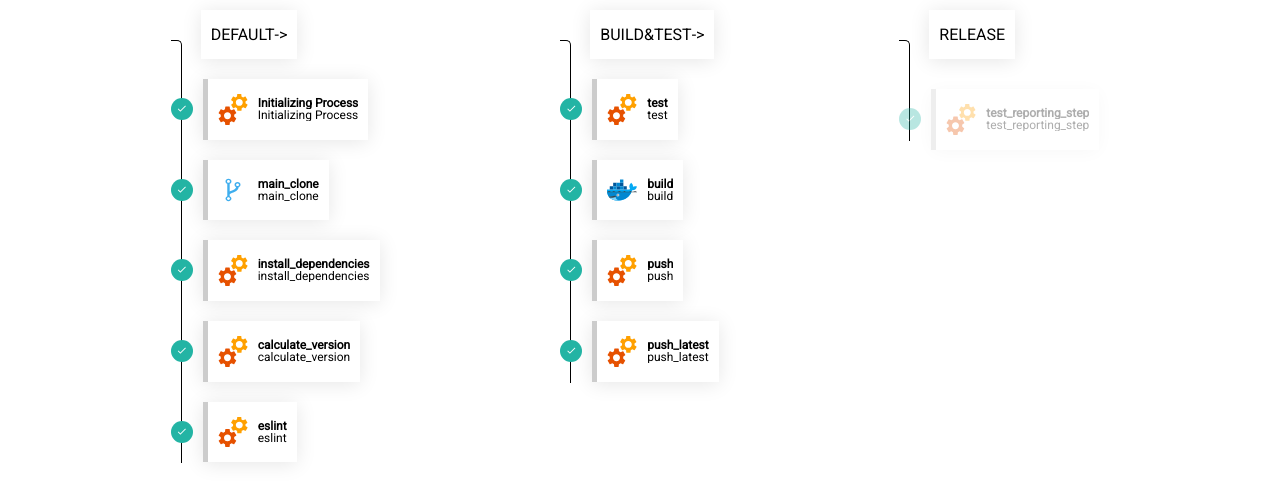
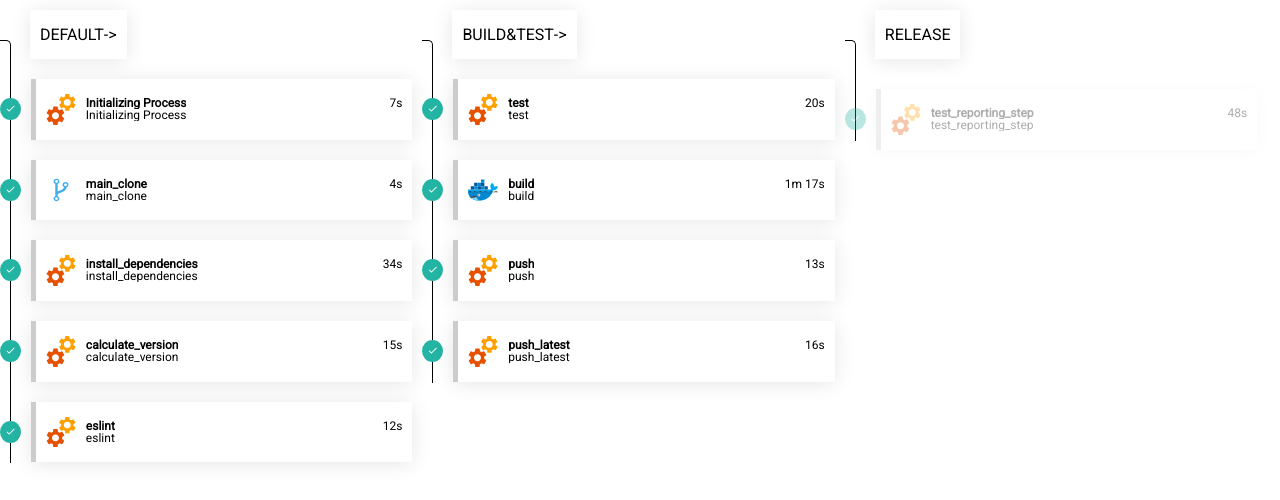
Before and after one commit to ReuvenLiran/codefresh, an Angular app: page / in a window 1280 px wide. Shown: the top 500 px of the page. Built offline with nearby package versions, Linux system fonts and the light colour scheme; what ansi_up would draw is missing.

Commit message:
Fix styles

```diff
--- a/src/app/app.component.scss
+++ b/src/app/app.component.scss
@@ -3,9 +3,13 @@
   overflow: auto;
   position: relative;
 }
+
+app-steps-list {
+  width: 33%;
+}
 .stages {
   display: flex;
-  justify-content: space-evenly;
+  // justify-content: space-evenly;
   &.terminal-open {
     height: calc(100vh + 300px);
   }
--- a/src/app/app.component.ts
+++ b/src/app/app.component.ts
@@ -4,6 +4,7 @@ import {
   getLog,
   getCPUMetrics,
   getMemoryMetrics,
+  formatSecondsToTime,
 } from './utils';
 
 const { steps } = data;
@@ -80,12 +81,22 @@ export class AppComponent implements OnInit {
           name,
           status,
           metrics = {},
+          creationTimeStamp,
+          finishTimeStamp,
         } = steps[i];
         const { memory, cpu } = metrics;
         stepsLogs[name] = logs;
         stepsMemory[name] = memory;
         stepsCPU[name] = cpu;
-        this.stages[j].steps.push({name, status})
+        const diff = finishTimeStamp - creationTimeStamp;
+        const formattedDuration = formatSecondsToTime(diff, 'h m s');
+        const step = {
+          name,
+          status,
+          duration: formattedDuration,
+        };
+        // console.log(step);
+        this.stages[j].steps.push(step);
       }, (i + 1) * 500)
     }
     let j = 0;
--- a/src/app/card.scss
+++ b/src/app/card.scss
@@ -8,4 +8,10 @@
   display: flex;
   justify-content: flex-start;
   align-items: center;
+  transform: translateY(0px);
+  transition: transform 0.25s ease-in-out;
+  &:hover {
+    box-shadow: 0 2px 20px 0 rgba(0,0,0,.2);
+    transform: translateY(-5px);
+  }
 }
--- a/src/app/inline-step/inline-step.component.html
+++ b/src/app/inline-step/inline-step.component.html
@@ -4,7 +4,10 @@
     src="{{ image }}"
   />
   <div class="step-text">
-    <h6>{{ step.name }}</h6>
+    <div class="step-header">
+      <h6>{{ step.name }}</h6>
+      <span>{{ step.duration }}</span>
+    </div>
     <span>{{ step.name }}</span>
   </div>
 </div>
--- a/src/app/inline-step/inline-step.component.scss
+++ b/src/app/inline-step/inline-step.component.scss
@@ -25,10 +25,16 @@
     margin-right: 10px;
     width: 30px;
   }
+
   .step-text {
     display: flex;
     flex-direction: column;
     justify-content: space-between;
+    width: 100%;
+    .step-header {
+      display: flex;
+      justify-content: space-between;
+      align-items: center;
       h6 {
         margin: 0;
         padding: 0;
@@ -38,6 +44,7 @@
         white-space: nowrap;
         overflow: hidden;
         text-overflow: ellipsis;
+      }
     }
     span {
       font-size: 12px;
--- a/src/app/step/step.component.scss
+++ b/src/app/step/step.component.scss
@@ -43,11 +43,13 @@
   margin-bottom: 20px;
   animation: fade-in 0.3s ease-in-out;
 
-
   &.success::before {
     @include status-style(success);
   }
   &.error::before {
     @include status-style(error);
   }
+  app-inline-step {
+    width: 100%;
+  }
 }
--- a/src/app/steps-list/steps-list.component.scss
+++ b/src/app/steps-list/steps-list.component.scss
@@ -1,6 +1,5 @@
 .steps-list {
   list-style: none;
-
   margin: 10px;
   padding: 0;
   position: relative;
--- a/src/app/utils.ts
+++ b/src/app/utils.ts
@@ -39,7 +39,9 @@ const formatMemoryMetrics = memoryUsage => {
       time,
     } = d;
     total.usage.push(usage / 1000000);
-    total.time.push(formatSecondsToTime((time - firstTime) / 1000,));
+    const secsDiff = (time - firstTime) / 1000;
+    const formattedTime = formatSecondsToTime(secsDiff, 'hh:mm:ss')
+    total.time.push(formattedTime);
     return total;
   }, DEFAULT);
   return result;
@@ -67,7 +69,9 @@ const formatCPUMetrics = cpuUsage => {
       time,
     } = d;
     total.usage.push(usage);
-    total.time.push(formatSecondsToTime((time - firstTime) / 1000,));
+    const secsDiff = (time - firstTime) / 1000;
+    const formattedTime = formatSecondsToTime(secsDiff, 'hh:mm:ss')
+    total.time.push(formattedTime);
     return total;
   }, DEFAULT);
   return result;
@@ -83,7 +87,7 @@ export const getCPUMetrics = (step, cpuUsage) => {
   return hashCPU[step];
 }
 
-const formatSecondsToTime = (secs) => {
+const formatSecondsToFormat2 = (secs) => {
   const sec_num = parseInt(secs, 10);
   const hoursVal   = Math.floor(sec_num / 3600);
   const minutesVal = Math.floor((sec_num - (hoursVal * 3600)) / 60);
@@ -98,3 +102,40 @@ const formatSecondsToTime = (secs) => {
   if (secondsVal < 10) {seconds = "0"+seconds;}
   return hours+':'+minutes+':'+seconds;
 };
+
+const formatSecondsToFormat1 = secs => {
+  console.log('formatSecondsToFormat1', secs);
+  const sec_num = parseInt(secs, 10);
+  const hoursVal   = Math.floor(sec_num / 3600);
+  const minutesVal = Math.floor((sec_num - (hoursVal * 3600)) / 60);
+  const secondsVal = sec_num - (hoursVal * 3600) - (minutesVal * 60);
+
+  if (secs === 0) {
+    return '1s';
+  }
+
+  let result = "";
+  if (hoursVal > 0) {
+    const hours =  hoursVal.toString() + 'h';
+    result += `${hours} `;
+  }
+
+  if (minutesVal > 0) {
+    const minutes =  minutesVal.toString() + 'm';
+    result += `${minutes} `;
+  }
+
+  if (secondsVal > 0) {
+    const seconds =  secondsVal.toString() + 's';
+    result += seconds;
+  }
+  return result;
+}
+
+export const formatSecondsToTime = (secs, format) => {
+  if (format === 'h m s') {
+    return formatSecondsToFormat1(secs);
+  } else if (format === 'hh:mm:ss') {
+    return formatSecondsToFormat2(secs);
+  }
+};
```
Lines whose indentation alone changed are shown as unchanged.
